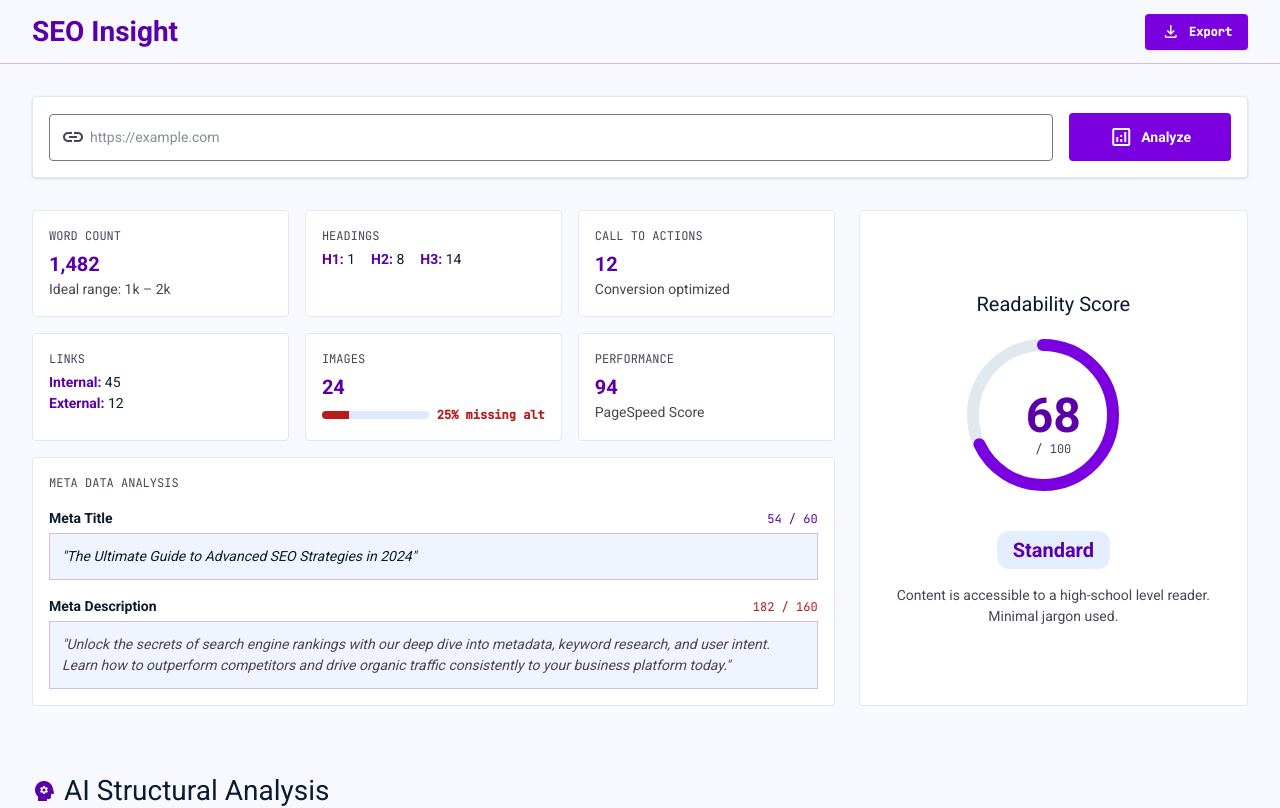
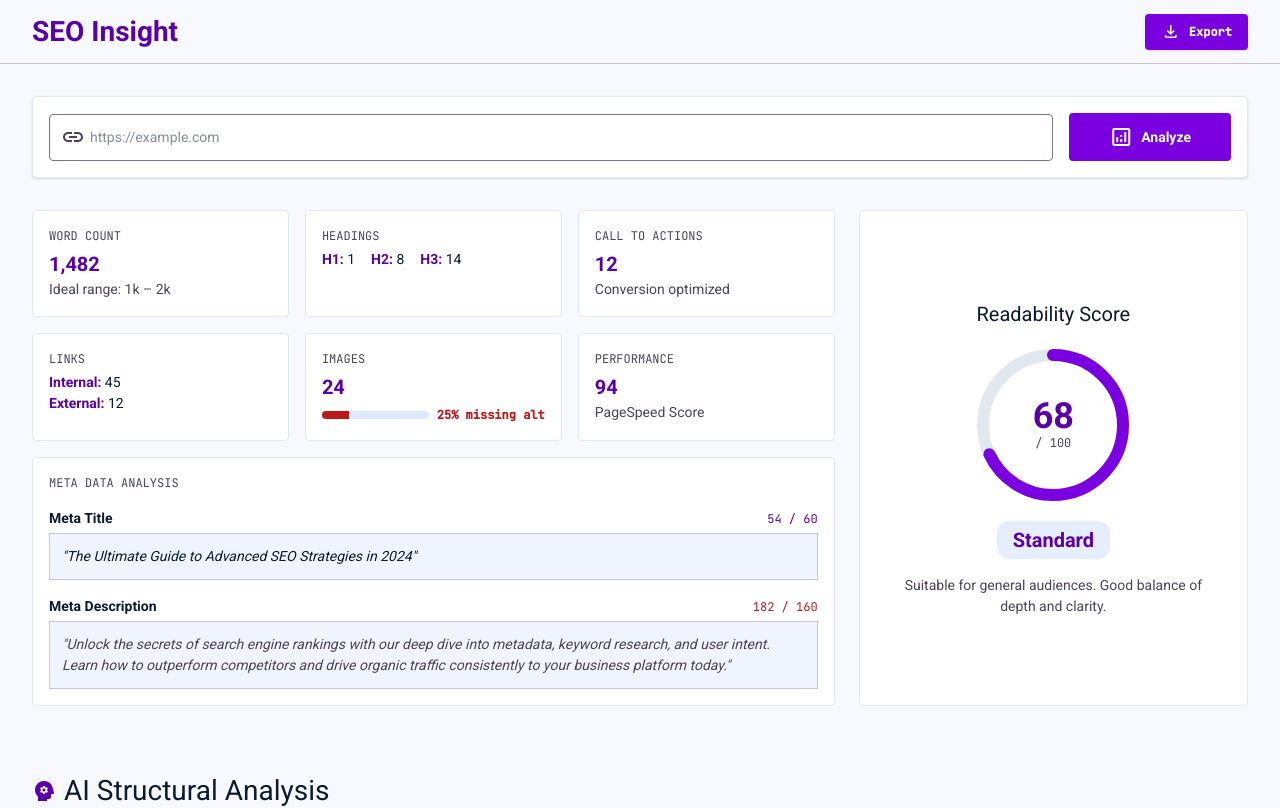
Before and after one commit to Suhira30/Eight25-Assignment, a React (Vite) app in the folder frontend/: page / in a window 1280 px wide. Shown: the top 808 px of the page. Built offline with nearby package versions, Linux system fonts and the light colour scheme.

Commit message:
feat:Ui ReadabilityGauge completed

```diff
--- a/frontend/src/components/ReadabilityGauge.jsx
+++ b/frontend/src/components/ReadabilityGauge.jsx
@@ -3,15 +3,28 @@ import { useEffect, useRef, useState } from 'react'
 const RADIUS = 70
 const CIRCUMFERENCE = 2 * Math.PI * RADIUS
 
+// Matches backend readability.py get_readability_label exactly
 function getLabel(score) {
-  if (score >= 80) return 'Very Easy'
-  if (score >= 70) return 'Easy Read'
+  if (score >= 90) return 'Very Easy'
+  if (score >= 80) return 'Easy'
+  if (score >= 70) return 'Fairly Easy'
   if (score >= 60) return 'Standard'
   if (score >= 50) return 'Fairly Difficult'
-  return 'Difficult'
+  if (score >= 30) return 'Difficult'
+  return 'Very Difficult'
 }
 
-export default function ReadabilityGauge({ score = 68 }) {
+const LABEL_DESCRIPTIONS = {
+  'Very Easy':       'Clear and concise — accessible to all audiences.',
+  'Easy':            'Easy to scan and understand. Broad readership appeal.',
+  'Fairly Easy':     'Comfortable for most adult readers.',
+  'Standard':        'Suitable for general audiences. Good balance of depth and clarity.',
+  'Fairly Difficult':'Dense prose — consider simplifying for broader reach.',
+  'Difficult':       'College-level reading. May reduce engagement on marketing pages.',
+  'Very Difficult':  'Graduate-level complexity. High barrier for most web visitors.',
+}
+
+export default function ReadabilityGauge({ score = 68, label: labelProp }) {
   const [animated, setAnimated] = useState(false)
   const ref = useRef(null)
 
@@ -28,12 +41,16 @@ export default function ReadabilityGauge({ score = 68 }) {
     ? CIRCUMFERENCE * (1 - score / 100)
     : CIRCUMFERENCE
 
+  // Use label from API if provided, otherwise derive from score
+  const label = labelProp ?? getLabel(score)
+  const description = LABEL_DESCRIPTIONS[label] ?? ''
+
   return (
     <aside className="lg:col-span-4 flex flex-col gap-stack-md">
       <div className="card-flat p-stack-lg flex flex-col items-center justify-center text-center h-full bg-white">
         <h2 className="text-headline-md font-headline-md mb-stack-md">Readability Score</h2>
 
-        <div ref={ref} className="relative mb-stack-md" style={{ width: 180, height: 180 }}>
+        <div ref={ref} className="relative mb-stack-md" style={{ width: 160, height: 160 }}>
           <svg className="gauge-svg" width="160" height="160" viewBox="0 0 160 160">
             <circle className="gauge-background" cx="80" cy="80" r={RADIUS} />
             <circle
@@ -46,16 +63,16 @@ export default function ReadabilityGauge({ score = 68 }) {
             />
           </svg>
           <div className="absolute inset-0 flex flex-col items-center justify-center">
-            <span className="font-bold text-primary" style={{ fontSize: '3rem', lineHeight: 1 }}>{score}</span>
+            <span className="font-metric font-bold text-primary" style={{ fontSize: '2.25rem', lineHeight: 1 }}>{score}</span>
             <span className="text-label-sm font-label-sm text-on-surface-variant">/ 100</span>
           </div>
         </div>
 
         <div className="bg-surface-container px-4 py-1 rounded-full">
-          <span className="text-primary font-bold text-headline-md font-headline-md">{getLabel(score)}</span>
+          <span className="text-primary font-bold text-headline-md font-headline-md">{label}</span>
         </div>
         <p className="text-body-md font-body-md text-on-surface-variant mt-stack-md">
-          Content is accessible to a high-school level reader. Minimal jargon used.
+          {description}
         </p>
       </div>
     </aside>
```
